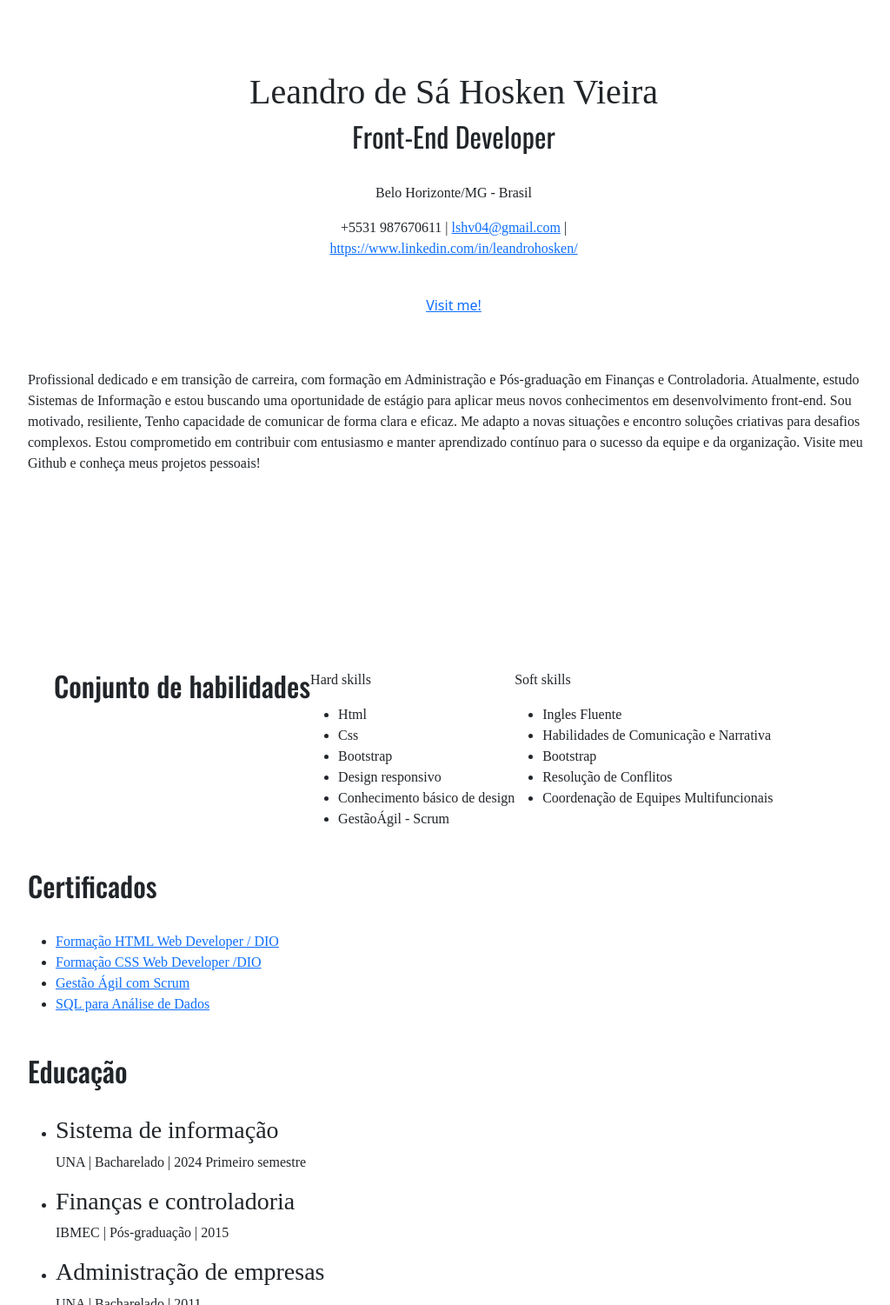
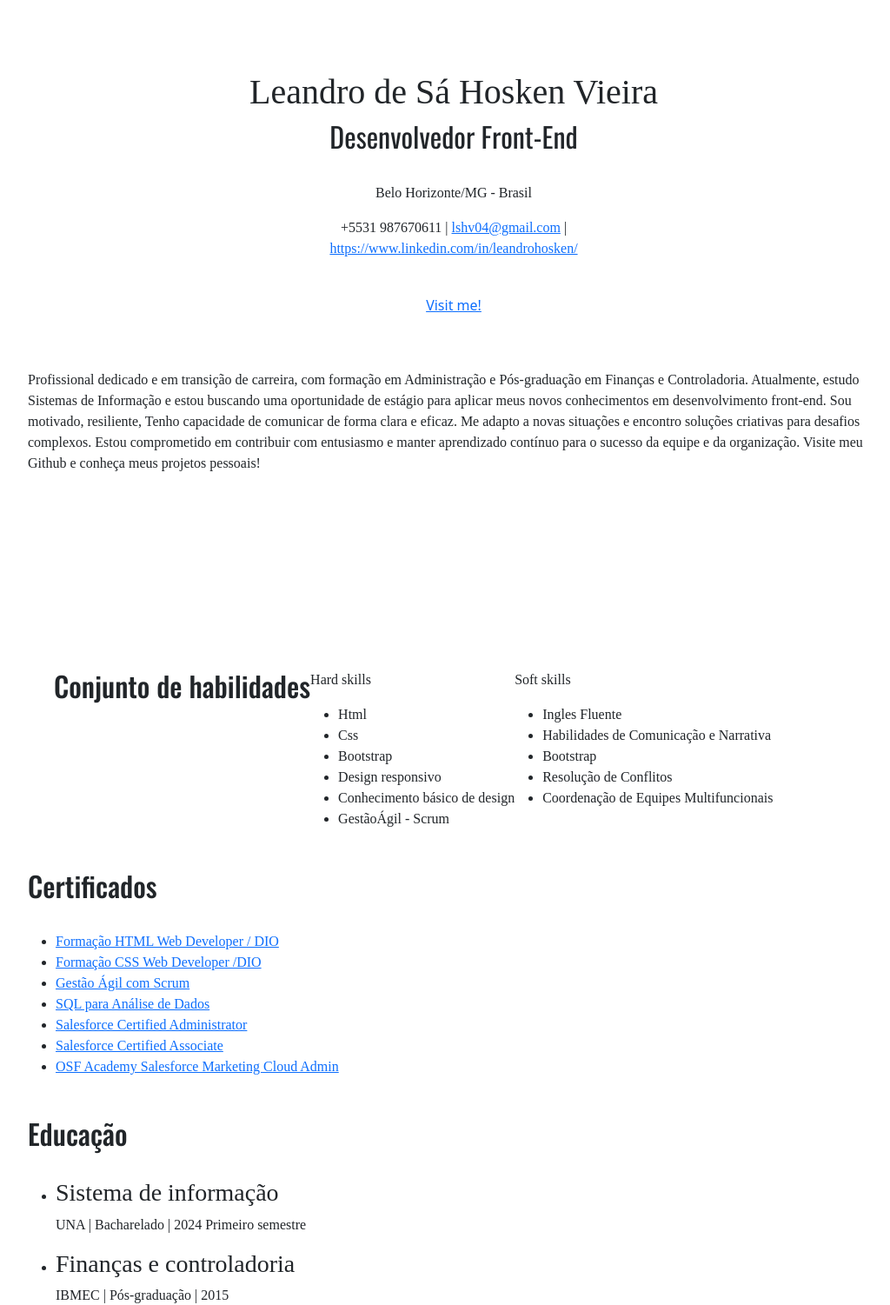
Before and after one commit to lshv04/CV, a plain HTML site: page index.html in a window 1280 px wide. Shown: the part 100-1601 px from the top of the page at 87% size, without its empty margins (118-1142 px from the left). Drawn offline with nearby package versions, Linux system fonts and the light colour scheme; a web font is replaced by a local one.

Commit message:
Update index.html

```diff
--- a/index.html
+++ b/index.html
@@ -6,9 +6,10 @@
     <meta name="viewport" content="width=device-width, initial-scale=1.0">
     <title>CV Leandro Hosken</title>
     <link rel="stylesheet" href="Style.css">
+
     <link href="https://cdn.jsdelivr.net/npm/bootstrap@5.3.3/dist/css/bootstrap.min.css" rel="stylesheet"
         integrity="sha384-QWTKZyjpPEjISv5WaRU9OFeRpok6YctnYmDr5pNlyT2bRjXh0JMhjY6hW+ALEwIH" crossorigin="anonymous">
-    <!-- Place this tag in your head or just before your close body tag. -->
+
     <script async defer src="https://buttons.github.io/buttons.js"></script>
 
 </head>
@@ -19,14 +20,14 @@
 
         <div class="cont1a">
             <h1>Leandro de Sá Hosken Vieira</h1>
-            <h2 style="font-weight: normal;"> Front-End Developer</h2>
+            <h2 style="font-weight: normal;"> Desenvolvedor Front-End </h2>
         </div>
 
 
         <div class="cont1b">
             <p>Belo Horizonte/MG - Brasil</p>
             <p>+5531 987670611 | <a href="lshv04@gmail.com">lshv04@gmail.com</a> | <br> <a
-                    href="lshv04@gmail.com">https://www.linkedin.com/in/leandrohosken/</a></p>
+                    href="https://www.linkedin.com/in/leandrohosken/">https://www.linkedin.com/in/leandrohosken/</a></p>
         </div>
 
         <div class="cont1c">
@@ -109,6 +110,12 @@
                     target="_blank">Gestão Ágil com Scrum</a></li>
             <li><a href="https://www.udemy.com/certificate/UC-2ca36161-b10c-490a-b812-4f08cb62e2ad/" target="_blank">SQL
                     para Análise de Dados</a></li>
+            <li><a href="https://www.salesforce.com/trailblazer/leandrohosken" target="_blank">
+                    Salesforce Certified Administrator</a></li>
+            <li><a href="https://www.salesforce.com/trailblazer/leandrohosken" target="_blank">
+                    Salesforce Certified Associate</a></li>
+            <li><a href="https://certificate.osf.digital/70751" target="_blank">
+                    OSF Academy Salesforce Marketing Cloud Admin</a></li>
 
         </ul>
 
```
